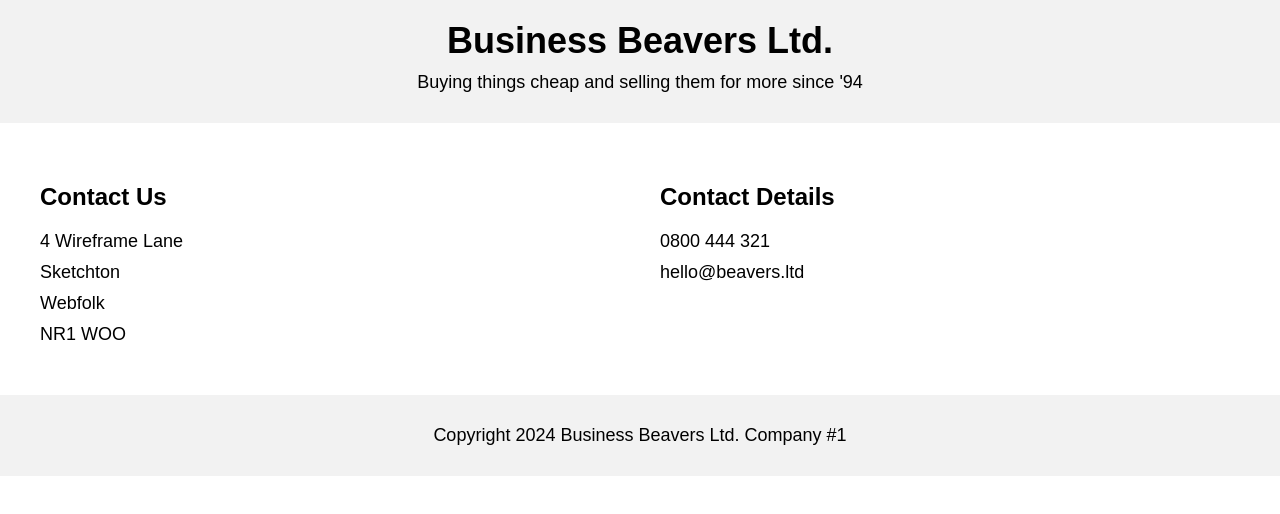
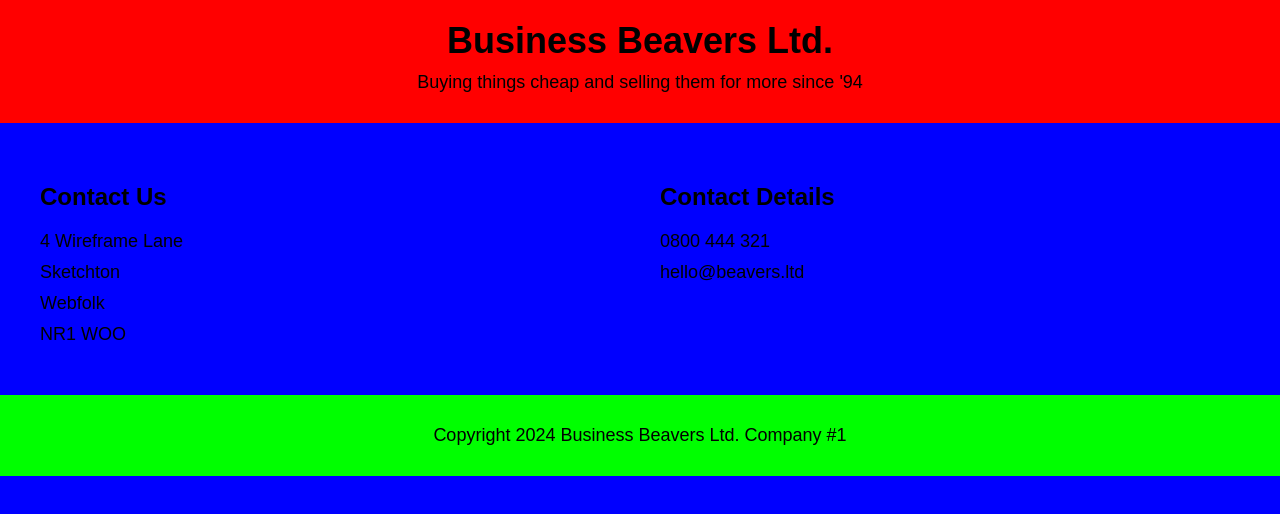
Before and after one commit to SitaCicirko/splash-page, a plain HTML site: page index.html in a window 1280 px wide. Drawn offline with Linux system fonts and the light colour scheme.

Commit message:
3 Styles

```diff
--- a/style.css
+++ b/style.css
@@ -1,12 +1,12 @@
 body {
   font-family: Arial, sans-serif;
-  background-color: #fff;
+  background-color: #0000ff;
   margin: 0;
   padding: 0;
 }
 
 header {
-  background-color: #f2f2f2;
+  background-color: #ff0000;
   padding: 20px;
   text-align: center;
 }
@@ -23,7 +23,7 @@ p {
 }
 
 footer {
-  background-color: #f2f2f2;
+  background-color: #00ff00;
   padding: 20px;
   text-align: center;
   font-size: 14px;
```
